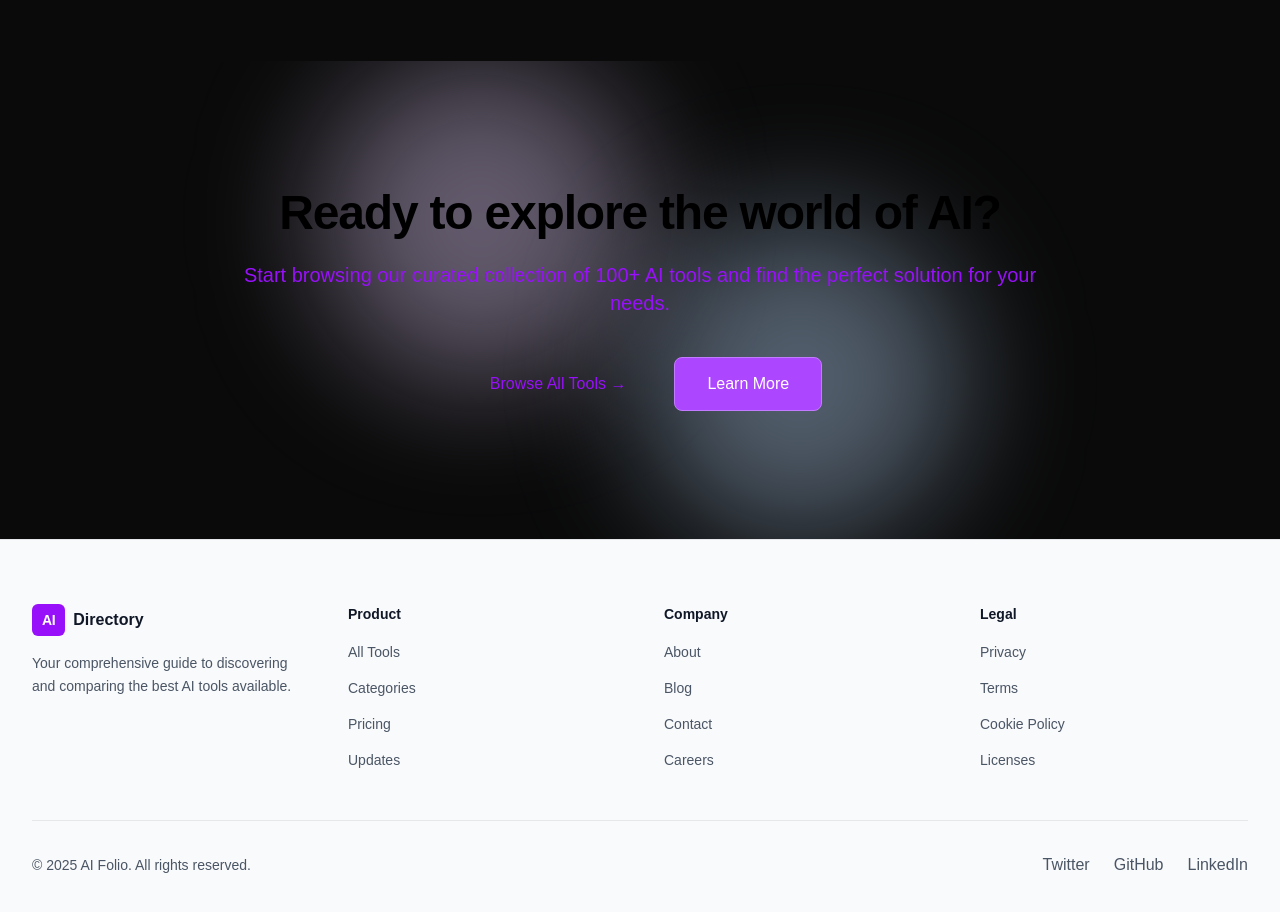
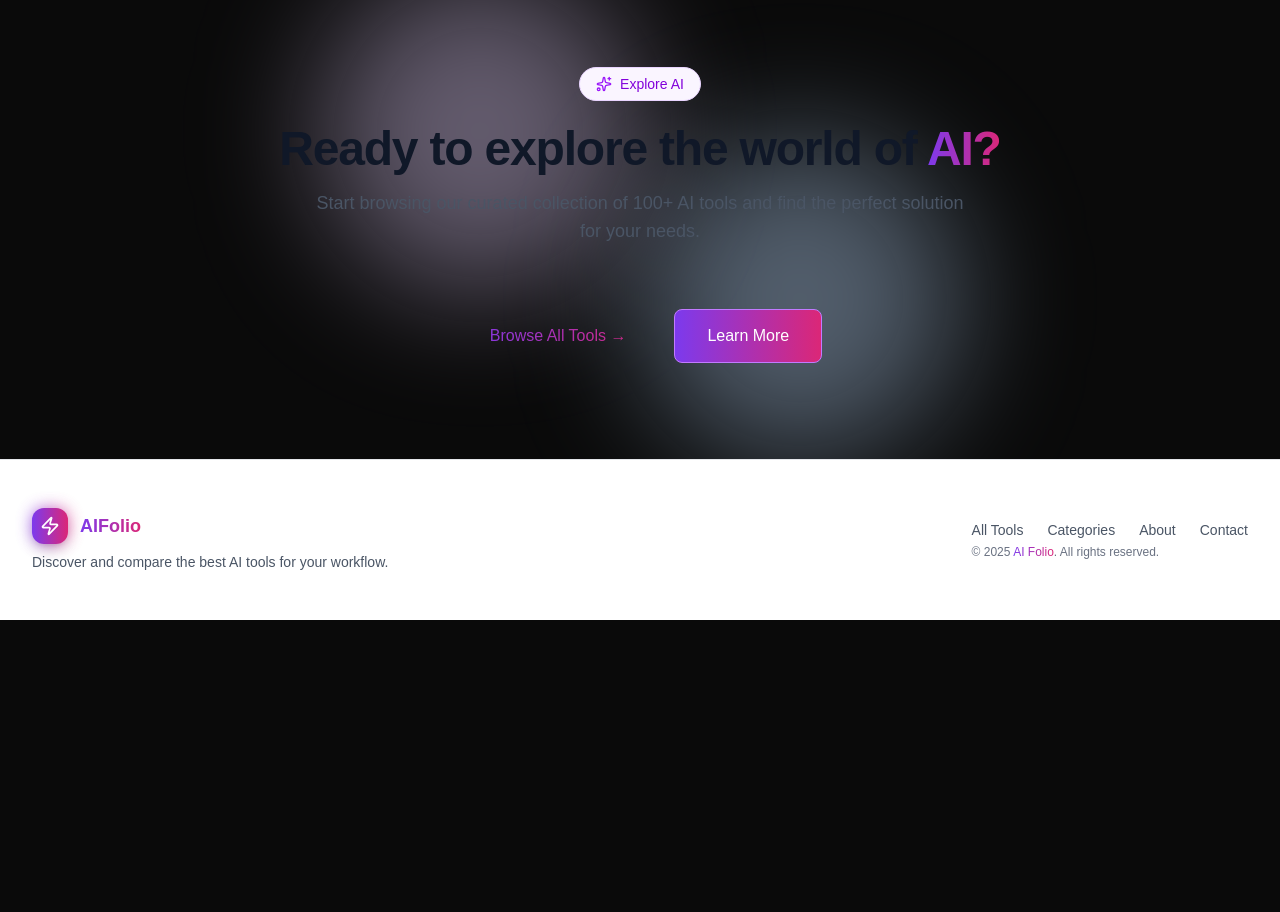
Before and after one commit to aakash-gupta02/aifolio, a Next.js app: page / in a window 1280 px wide. Shown: the part 1720-2632 px from the top of the page. After the commit the page ends 2340 px from the top, so only its background shows below. Built offline with nearby package versions, Linux system fonts and the light colour scheme.

Commit message:
replaced repetative code with section heading compo

```diff
--- a/src/components/landingPage/CTA.tsx
+++ b/src/components/landingPage/CTA.tsx
@@ -1,32 +1,32 @@
+import { Sparkles } from "lucide-react";
 import Background from "./Background";
+import SectionHeading from "./SectionHeading";
 
 export default function CTA() {
   return (
-    <section className="py-24 lg:py-32  relative overflow-hidden">
+    <section className="relative overflow-hidden">
       <Background />
-      <div className="max-w-4xl mx-auto px-6 lg:px-8 text-center relative z-10">
 
-        <h2 className="text-4xl lg:text-5xl font-semibold tracking-tight text-black mb-6">
-          Ready to explore the world of AI?
-        </h2>
+      <SectionHeading
+        title={<span>Ready to explore the world of <span className="textGradient">AI?</span></span>}
+        subtitle="Start browsing our curated collection of 100+ AI tools and find the perfect solution for your needs."
+        icon={<Sparkles className="w-4 h-4 text-purple-600" />}
+        iconTitle="Explore AI"
+      >
 
-        <p className="text-xl text-purple-600 mb-10">
-          Start browsing our curated collection of 100+ AI tools and find the perfect solution for your needs.
-        </p>
 
         <div className="flex items-center justify-center gap-4 flex-wrap">
 
-          <button className="bg- text-purple-600 px-8 py-3.5 rounded-lg text-base font-medium hover:bg-gray-50 transition-all hover:shadow-xl inline-flex items-center gap-2">
+          <button className="px-8 py-3.5 rounded-lg text-base font-medium textGradient  bg-white hover:bg-gray-50 transition-all hover:shadow-xl inline-flex items-center gap-2">
             Browse All Tools →
           </button>
 
-          <button className="bg-purple-500 text-white px-8 py-3.5 rounded-lg text-base font-medium hover:bg-purple-400 transition-colors border border-purple-400 inline-flex items-center gap-2">
+          <button className="bgGradient text-white px-8 py-3.5 rounded-lg text-base font-medium hover:bg-purple-400 transition-colors border border-purple-400 inline-flex items-center gap-2">
             Learn More
           </button>
 
         </div>
-
-      </div>
+      </SectionHeading>
     </section>
   );
 }
--- a/src/components/landingPage/Featured.tsx
+++ b/src/components/landingPage/Featured.tsx
@@ -1,4 +1,5 @@
 import { Database, Tag, Layout, Palette, Zap, Filter, Sparkles } from "lucide-react";
+import SectionHeading from "./SectionHeading";
 
 const features = [
     {
@@ -43,28 +44,14 @@ const features = [
 
 export default function Features() {
     return (
-        <section className="py-24 lg:py-32">
-            <div className="max-w-7xl mx-auto px-6 lg:px-8">
-                {/* Section Heading */}
-                <div className="text-center mb-16">
-                    <div className="inline-flex items-center gap-2 text-sm font-medium text-purple-600 mb-4">
-                        <i className="w-4 h-4 flex items-center justify-center">
-                            <Sparkles className="w-4 h-4 text-purple-600" />
-                        </i>
-                        What's Inside
-                    </div>
 
-                    <h2 className="text-4xl lg:text-5xl font-semibold tracking-tight text-gray-900 mb-4">
-                        Everything you need to find
-                        <br /> the perfect <span className="textGradient">AI tool</span>
-                    </h2>
+        <SectionHeading
+            title={<>Everything you need to find the perfect <span className="textGradient" >AI tool</span></>}
+            subtitle="Comprehensive information and a clean interface make exploring AI tools effortless."
+            icon={<Sparkles className="w-4 h-4 text-purple-600" />}
+            iconTitle="What's Inside"
+            >
 
-                    <p className="text-lg text-gray-600 max-w-2xl mx-auto">
-                        Comprehensive information and a clean interface make exploring AI tools effortless.
-                    </p>
-                </div>
-
-                {/* Features Grid */}
             <div className="grid md:grid-cols-2 lg:grid-cols-3 gap-6">
                 {features.map((feature) => {
                     const Icon = feature.icon;
@@ -88,7 +75,8 @@ export default function Features() {
                     );
                 })}
             </div>
-            </div>
-        </section>
+
+        </SectionHeading>
+
     );
 }
--- a/src/components/landingPage/Footer.tsx
+++ b/src/components/landingPage/Footer.tsx
@@ -1,105 +1,45 @@
+import Logo from "./Logo";
+
 export default function Footer() {
-  const sections = [
-    {
-      title: "Product",
-      links: [
-        { label: "All Tools", href: "#" },
-        { label: "Categories", href: "#" },
-        { label: "Pricing", href: "#" },
-        { label: "Updates", href: "#" },
-      ],
-    },
-    {
-      title: "Company",
-      links: [
-        { label: "About", href: "#" },
-        { label: "Blog", href: "#" },
-        { label: "Contact", href: "#" },
-        { label: "Careers", href: "#" },
-      ],
-    },
-    {
-      title: "Legal",
-      links: [
-        { label: "Privacy", href: "#" },
-        { label: "Terms", href: "#" },
-        { label: "Cookie Policy", href: "#" },
-        { label: "Licenses", href: "#" },
-      ],
-    },
-  ];
+  return (
+    <footer className="border-t border-gray-200 bg-white">
+      <div className="max-w-7xl mx-auto px-6 lg:px-8 py-12">
 
-  const socials = [
-    { label: "Twitter", href: "#" },
-    { label: "GitHub", href: "#" },
-    { label: "LinkedIn", href: "#" },
-  ];
+        {/* Main footer content */}
+        <div className="flex flex-col md:flex-row items-center justify-between gap-6">
 
-  return (
-    <footer className="border-t border-gray-200 bg-gray-50">
-      <div className="max-w-7xl mx-auto px-6 lg:px-8 py-16">
-
-        {/* FIXED: Proper 4-column grid */}
-        <div className="grid md:grid-cols-4 gap-12 mb-12">
-
-          {/* Brand Column */}
-          <div>
-            <div className="flex items-center gap-2 mb-4">
-              <div className="bg-purple-600 text-white px-2.5 py-1.5 rounded-md text-sm font-semibold tracking-tight">
-                AI
-              </div>
-              <span className="text-base font-semibold text-gray-900">
-                Directory
-              </span>
-            </div>
-
-            <p className="text-sm text-gray-600 leading-relaxed">
-              Your comprehensive guide to discovering and comparing the best AI tools available.
+          {/* Logo and description */}
+          <div className="text-center md:text-left">
+            <Logo />
+            <p className="text-sm text-gray-600 mt-2 max-w-md">
+              Discover and compare the best AI tools for your workflow.
             </p>
           </div>
 
-          {/* Mapped columns (Product, Company, Legal) */}
-          {sections.map((section) => (
-            <div key={section.title}>
-              <h4 className="text-sm font-semibold text-gray-900 mb-4">
-                {section.title}
-              </h4>
-              <ul className="space-y-3">
-                {section.links.map((link) => (
-                  <li key={link.label}>
-                    <a
-                      className="text-sm text-gray-600 hover:text-purple-600 transition-colors"
-                      href={link.href}
-                    >
-                      {link.label}
-                    </a>
-                  </li>
-                ))}
-              </ul>
+          <div className="flex flex-col  gap-1">
+
+            {/* Simple links */}
+            <div className="flex flex-wrap justify-center gap-6 text-sm">
+              <a href="/tools" className="text-gray-600 hover:text-purple-600 transition-colors">
+                All Tools
+              </a>
+              <a href="/categories" className="text-gray-600 hover:text-purple-600 transition-colors">
+                Categories
+              </a>
+              <a href="/about" className="text-gray-600 hover:text-purple-600 transition-colors">
+                About
+              </a>
+              <a href="/contact" className="text-gray-600 hover:text-purple-600 transition-colors">
+                Contact
+              </a>
             </div>
-          ))}
+            {/* Copyright */}
+            <p className="text-xs text-gray-500">
+              © {new Date().getFullYear()} <span className="textGradient" > AI Folio</span>. All rights reserved.
+            </p>
+          </div>
 
         </div>
-
-        {/* Bottom bar */}
-        <div className="pt-8 border-t border-gray-200 flex flex-col md:flex-row items-center justify-between gap-4">
-          <p className="text-sm text-gray-600">
-            © 2025 AI Folio. All rights reserved.
-          </p>
-
-          <div className="flex items-center gap-6">
-            {socials.map((s) => (
-              <a
-                key={s.label}
-                className="text-gray-600 hover:text-purple-600"
-                href={s.href}
-              >
-                {s.label}
-              </a>
-            ))}
-          </div>
-        </div>
-
       </div>
     </footer>
   );
```
Lines whose indentation alone changed are shown as unchanged.
